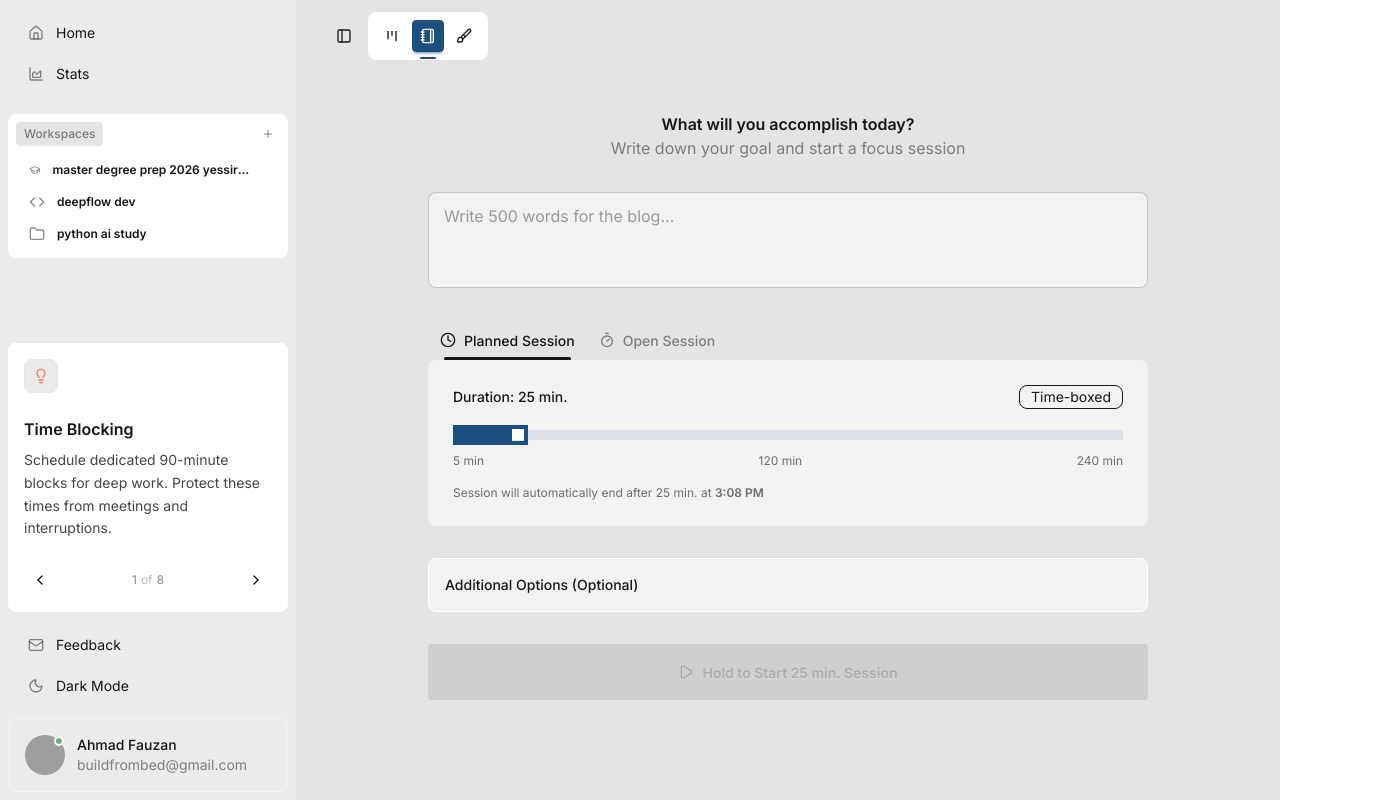
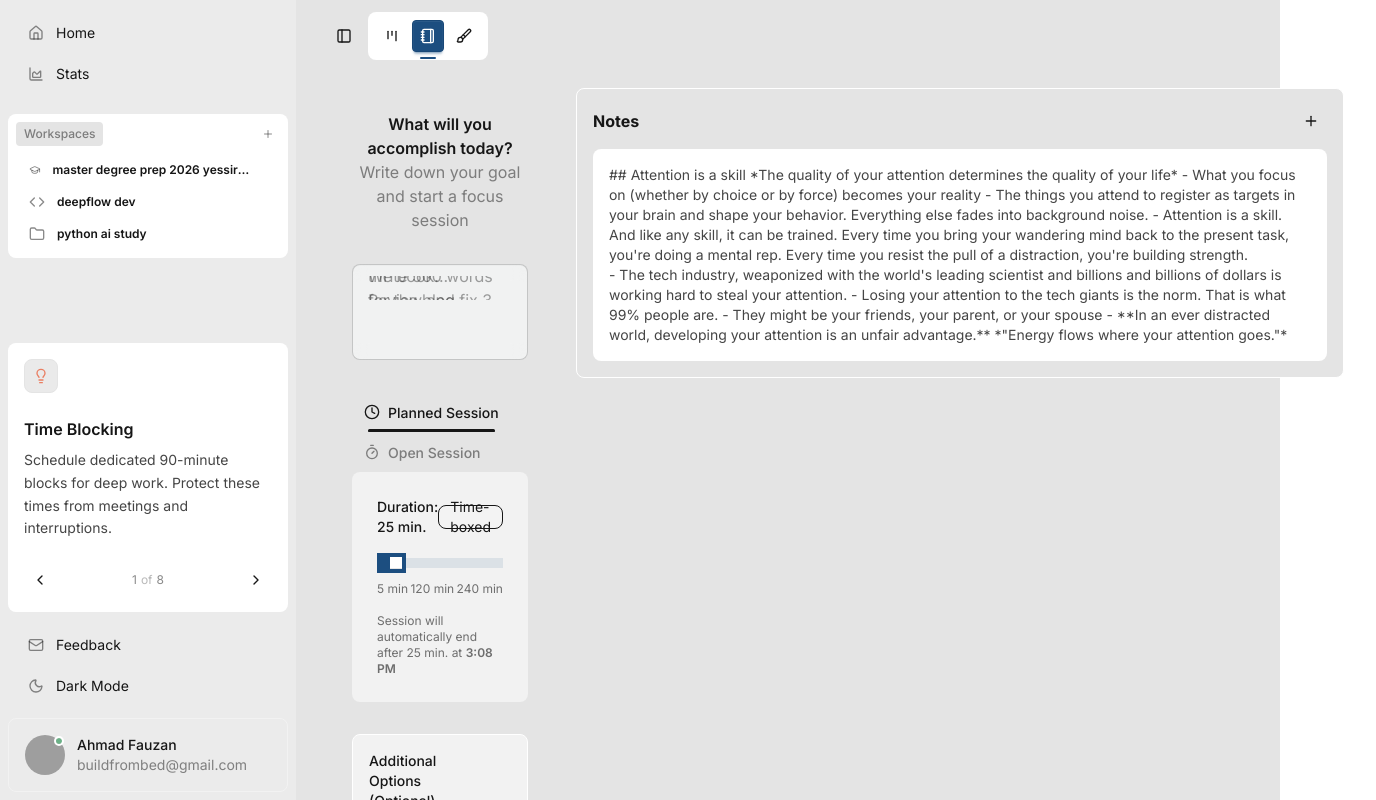
Before and after one commit to vaujan/deepflow, a Next.js app: page / in a window 1280 px wide. Both pictures are taken after a click on the button 428 px from the left and 36 px from the top of the page. Shown: the top 800 px of the page, 1376 px wide, since content can reach past the window. Built offline with nearby package versions, Linux system fonts and the light colour scheme; grey boxes are pictures that could not be loaded.

Commit message:
fix state rendering issue

```diff
--- a/src/app/layout.tsx
+++ b/src/app/layout.tsx
@@ -3,6 +3,7 @@ import { Inter } from "next/font/google";
 import "./globals.css";
 import { ThemeProvider } from "../contexts/ThemeContext";
 import { SidebarProvider } from "../contexts/SidebarContext";
+import { WidgetProvider } from "../contexts/WidgetContext";
 
 const inter = Inter({
 	variable: "--font-inter",
@@ -23,7 +24,9 @@ export default function RootLayout({
 		<html lang="en">
 			<body className={`${inter.variable} font-sans antialiased`}>
 				<ThemeProvider>
-					<SidebarProvider>{children}</SidebarProvider>
+					<SidebarProvider>
+						<WidgetProvider>{children}</WidgetProvider>
+					</SidebarProvider>
 				</ThemeProvider>
 			</body>
 		</html>
--- a/src/app/page.tsx
+++ b/src/app/page.tsx
@@ -5,13 +5,13 @@ import Sidebar from "../components/ui/sidebar";
 import React from "react";
 
 import Header from "../components/ui/header";
-import useWidgets from "../hooks/useWidgets";
+import { useWidgets } from "../contexts/WidgetContext";
 import WidgetKanban from "../components/ui/widget-kanban";
 import WidgetNotes from "../components/ui/widget-notes";
 import WidgetTask from "../components/ui/widget-task";
 
 export default function Page() {
-	const [activeWidgets] = useWidgets();
+	const { activeWidgets } = useWidgets();
 
 	return (
 		<div className="min-h-screen bg-base-300 flex flex-col lg:flex-row">
@@ -30,7 +30,7 @@ export default function Page() {
 							activeWidgets.includes("tasks")) && (
 							<div className="flex gap-4 h-fit">
 								{activeWidgets.includes("note") && (
-									<div className="w-3xl h-96">
+									<div className="w-3xl h-fit max-h-[800px]">
 										<WidgetNotes />
 									</div>
 								)}
--- a/src/app/test-widgets/page.tsx
+++ b/src/app/test-widgets/page.tsx
@@ -1,13 +1,13 @@
 "use client";
 
 import React from "react";
-import useWidgets from "../../hooks/useWidgets";
+import { useWidgets } from "../../contexts/WidgetContext";
 import WidgetKanban from "../../components/ui/widget-kanban";
 import WidgetNotes from "../../components/ui/widget-notes";
 import WidgetTask from "../../components/ui/widget-task";
 
 export default function TestWidgetsPage() {
-	const [activeWidgets, toggleWidget] = useWidgets();
+	const { activeWidgets, toggleWidget } = useWidgets();
 
 	return (
 		<div className="min-h-screen bg-base-300 p-8">
--- a/src/components/ui/header.tsx
+++ b/src/components/ui/header.tsx
@@ -10,11 +10,11 @@ import {
 } from "lucide-react";
 import React from "react";
 import { useSidebar } from "../../contexts/SidebarContext";
-import useWidgets from "../../hooks/useWidgets";
+import { useWidgets } from "../../contexts/WidgetContext";
 
 export default function Header() {
 	const { isCollapsed, toggleSidebar } = useSidebar();
-	const [activeWidgets, toggleWidget] = useWidgets();
+	const { activeWidgets, toggleWidget } = useWidgets();
 
 	return (
 		<header className="w-full relative flex flex-col gap-4 flex-1 items-center justify-start">
--- a/src/components/ui/widget-notes.tsx
+++ b/src/components/ui/widget-notes.tsx
@@ -45,15 +45,15 @@ export default function WidgetNotes() {
 
 	return (
 		<div className="card bg-base-300 w-full h-full gap-3 border border-base-100 p-4">
-			<div className="flex items-center justify-between">
+			<div className="flex items-center border-base-100 justify-between">
 				<h3 className="text-md font-bold">Notes</h3>
-				<button className="btn btn-sm btn-secondary" onClick={addNote}>
-					<Plus className="size-4 text-secondary-content" />
+				<button className="btn btn-sm btn-ghost btn-circle" onClick={addNote}>
+					<Plus className="size-4" />
 				</button>
 			</div>
 
 			{/* New note form */}
-			<div className="space-y-2">
+			{/* <div className="space-y-2">
 				<input
 					type="text"
 					placeholder="Note title..."
@@ -67,11 +67,30 @@ export default function WidgetNotes() {
 					value={newNoteContent}
 					onChange={(e) => setNewNoteContent(e.target.value)}
 				/>
-			</div>
+			</div> */}
 
 			{/* Notes list */}
 			<div className="space-y-2 max-h-64 overflow-y-auto">
-				{notes.map((note) => (
+				{/* Markdown note taking with live preview:
+			For convenience between editing and reading */}
+				<div className="w-full h-fit text-wrap text-sm p-4 bg-base-100 rounded-box text-base-content/80">
+					## Attention is a skill *The quality of your attention determines the
+					quality of your life* - What you focus on (whether by choice or by
+					force) becomes your reality - The things you attend to register as
+					targets in your brain and shape your behavior. Everything else fades
+					into background noise. - Attention is a skill. And like any skill, it
+					can be trained. Every time you bring your wandering mind back to the
+					present task, you're doing a mental rep. Every time you resist the
+					pull of a distraction, you're building strength. <br /> - The tech
+					industry, weaponized with the world's leading scientist and billions
+					and billions of dollars is working hard to steal your attention. -
+					Losing your attention to the tech giants is the norm. That is what 99%
+					people are. - They might be your friends, your parent, or your spouse
+					- **In an ever distracted world, developing your attention is an
+					unfair advantage.** *"Energy flows where your attention goes."*
+				</div>
+
+				{/* {notes.map((note) => (
 					<div
 						key={note.id}
 						className={`p-3 rounded-lg cursor-pointer transition-colors ${
@@ -100,7 +119,7 @@ export default function WidgetNotes() {
 							{note.timestamp}
 						</p>
 					</div>
-				))}
+				))} */}
 			</div>
 		</div>
 	);
--- /dev/null
+++ b/src/contexts/WidgetContext.tsx
@@ -0,0 +1,69 @@
+"use client";
+
+import React, { createContext, useContext, useState, useEffect } from "react";
+
+type Widgets = "note" | "kanban" | "tasks";
+
+interface WidgetContextType {
+	activeWidgets: Widgets[];
+	toggleWidget: (widget: Widgets) => void;
+}
+
+const WidgetContext = createContext<WidgetContextType | undefined>(undefined);
+
+export function WidgetProvider({ children }: { children: React.ReactNode }) {
+	const [activeWidgets, setActiveWidgets] = useState<Widgets[]>(() => {
+		// Initialize from localStorage if available
+		if (typeof window !== "undefined") {
+			const saved = localStorage.getItem("activeWidgets");
+			return saved ? JSON.parse(saved) : [];
+		}
+		return [];
+	});
+
+	const toggleWidget = (widget: Widgets) => {
+		setActiveWidgets((prev) => {
+			const newState = prev.includes(widget)
+				? prev.filter((w) => w !== widget)
+				: [...prev, widget];
+
+			// Save to localStorage
+			if (typeof window !== "undefined") {
+				localStorage.setItem("activeWidgets", JSON.stringify(newState));
+			}
+
+			return newState;
+		});
+	};
+
+	// Sync with localStorage changes from other tabs/windows
+	useEffect(() => {
+		const handleStorageChange = (e: StorageEvent) => {
+			if (e.key === "activeWidgets" && e.newValue) {
+				try {
+					const newValue = JSON.parse(e.newValue);
+					setActiveWidgets(newValue);
+				} catch (error) {
+					console.error("Error parsing widget state from localStorage:", error);
+				}
+			}
+		};
+
+		window.addEventListener("storage", handleStorageChange);
+		return () => window.removeEventListener("storage", handleStorageChange);
+	}, []);
+
+	return (
+		<WidgetContext.Provider value={{ activeWidgets, toggleWidget }}>
+			{children}
+		</WidgetContext.Provider>
+	);
+}
+
+export function useWidgets(): WidgetContextType {
+	const context = useContext(WidgetContext);
+	if (context === undefined) {
+		throw new Error("useWidgets must be used within a WidgetProvider");
+	}
+	return context;
+}
--- a/src/hooks/useWidgets.tsx
+++ /dev/null
@@ -1,38 +0,0 @@
-"use client";
-
-import React from "react";
-
-type Widgets = "note" | "kanban" | "tasks";
-
-/**
- * useWidgets is a custom hook to manage the state of active widgets.
- * It returns the current active widgets and a function to toggle a widget's active state.
- * Widget states are persisted in localStorage.
- */
-export default function useWidgets(): [Widgets[], (widget: Widgets) => void] {
-	const [activeWidgets, setActiveWidgets] = React.useState<Widgets[]>(() => {
-		// Initialize from localStorage if available
-		if (typeof window !== "undefined") {
-			const saved = localStorage.getItem("activeWidgets");
-			return saved ? JSON.parse(saved) : [];
-		}
-		return [];
-	});
-
-	const toggleWidget = (widget: Widgets) => {
-		setActiveWidgets((prev) => {
-			const newState = prev.includes(widget)
-				? prev.filter((w) => w !== widget)
-				: [...prev, widget];
-
-			// Save to localStorage
-			if (typeof window !== "undefined") {
-				localStorage.setItem("activeWidgets", JSON.stringify(newState));
-			}
-
-			return newState;
-		});
-	};
-
-	return [activeWidgets, toggleWidget];
-}
```
